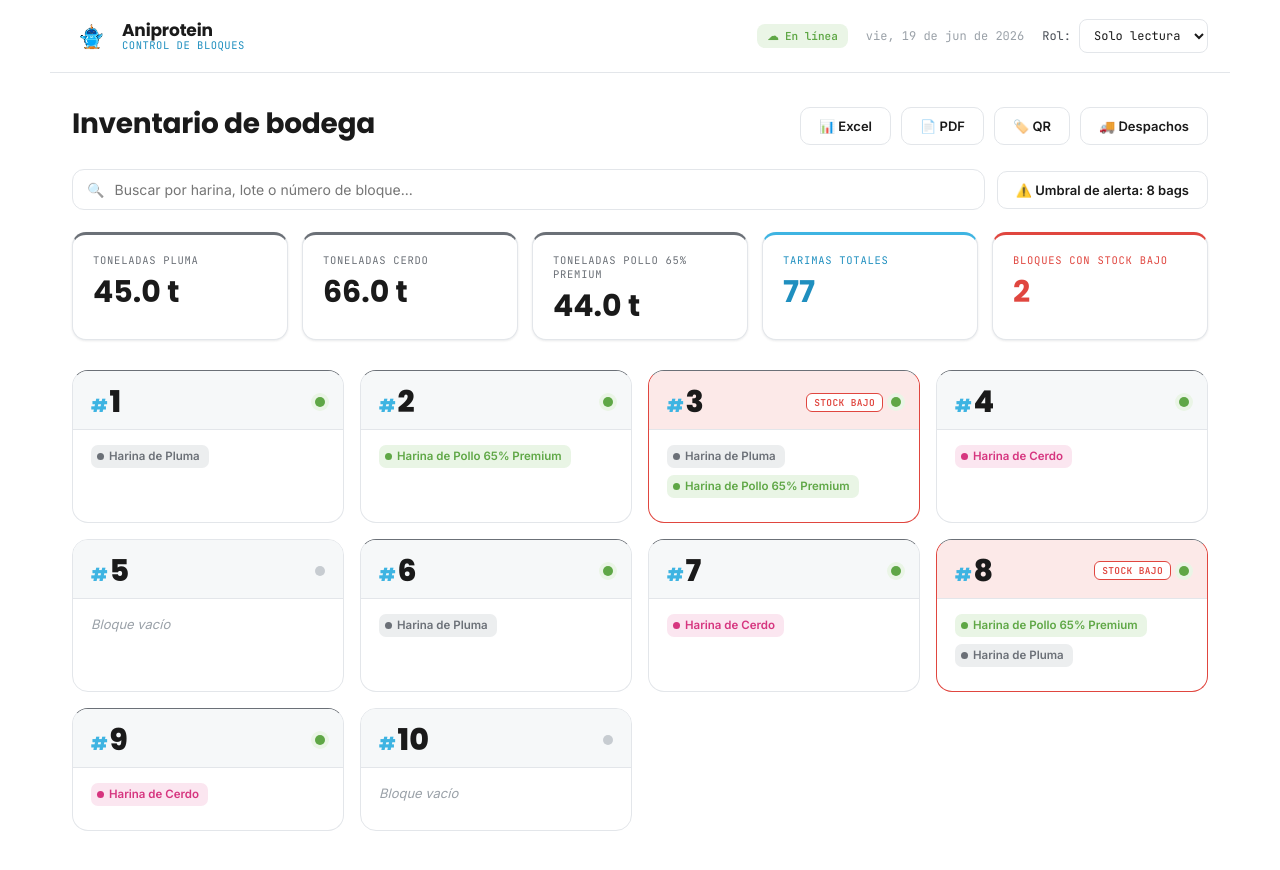
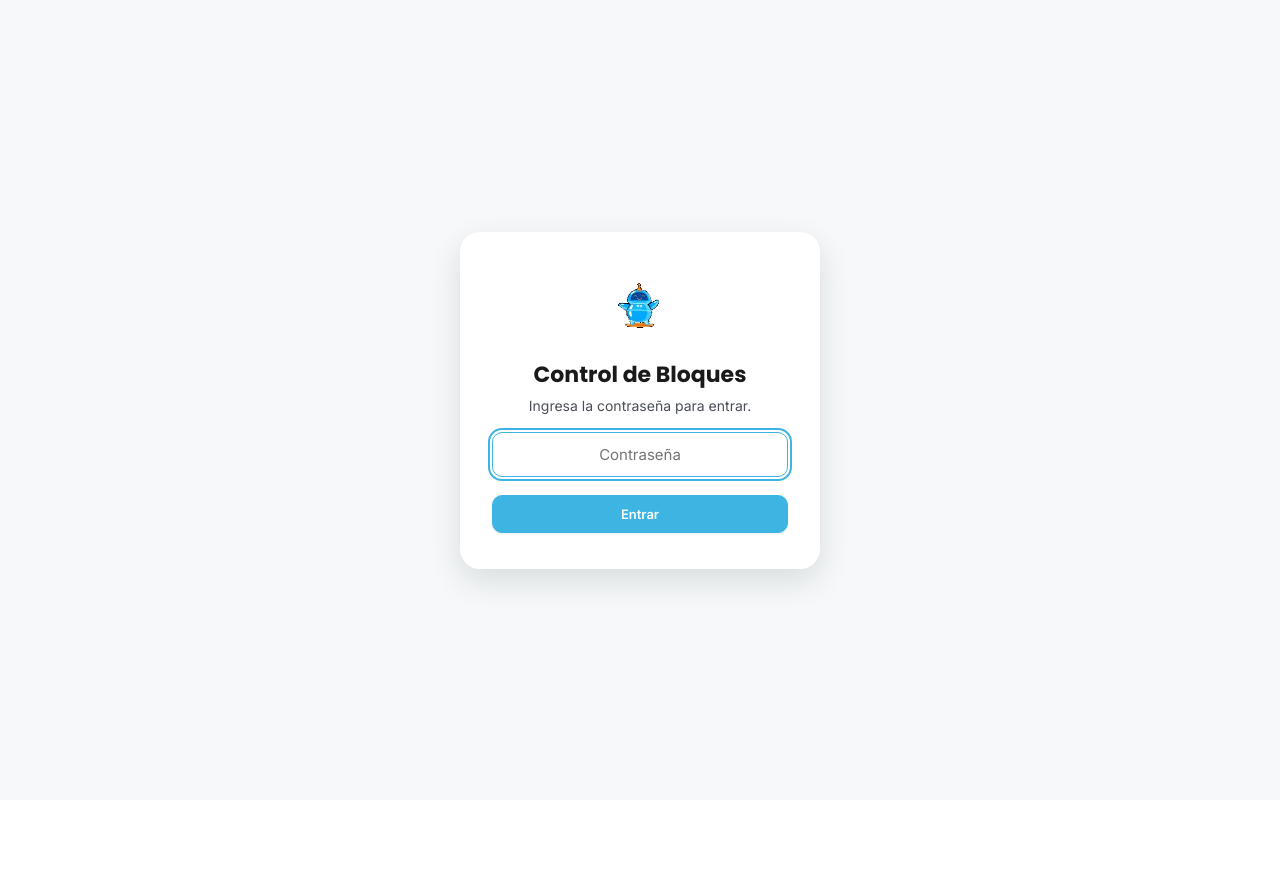
Before and after one commit to ehurtarte-afk/bodega-aniprotein, a React (Vite) app: page / in a window 1280 px wide. Shown: the top 870 px of the page. After the commit the page ends 800 px from the top, so only its background shows below. Built offline with nearby package versions, Linux system fonts and the light colour scheme; no server answers; the database is empty.

Commit message:
Agregar pantalla de entrada con contrasena general al sitio

```diff
--- a/src/App.jsx
+++ b/src/App.jsx
@@ -11,6 +11,24 @@ import { ROLE_PASSWORDS } from "./rolePasswords";
 import "./index.css";
 
 const UNLOCKED_KEY = "bodega_unlocked_roles";
+const SITE_UNLOCK_KEY = "bodega_site_unlocked";
+const SITE_PASSWORD = "Aniproteincedigt";
+
+function isSiteUnlocked() {
+  try {
+    return window.sessionStorage.getItem(SITE_UNLOCK_KEY) === "true";
+  } catch {
+    return false;
+  }
+}
+
+function markSiteUnlocked() {
+  try {
+    window.sessionStorage.setItem(SITE_UNLOCK_KEY, "true");
+  } catch {
+    // ignore
+  }
+}
 
 function getUnlockedRoles() {
   try {
@@ -154,12 +172,53 @@ function AppInner() {
   );
 }
 
+function SiteGate({ children }) {
+  const [unlocked, setUnlocked] = useState(isSiteUnlocked());
+  const [passwordInput, setPasswordInput] = useState("");
+  const [error, setError] = useState("");
+
+  if (unlocked) return children;
+
+  const handleSubmit = () => {
+    if (passwordInput === SITE_PASSWORD) {
+      markSiteUnlocked();
+      setUnlocked(true);
+    } else {
+      setError("Contraseña incorrecta");
+    }
+  };
+
+  return (
+    <div className="site-gate">
+      <div className="site-gate-card">
+        <img src={mascota} alt="Aniprotein" className="site-gate-mascot" />
+        <h2>Control de Bloques</h2>
+        <p>Ingresa la contraseña para entrar.</p>
+        <input
+          type="password"
+          autoFocus
+          value={passwordInput}
+          onChange={(e) => { setPasswordInput(e.target.value); setError(""); }}
+          onKeyDown={(e) => e.key === "Enter" && handleSubmit()}
+          placeholder="Contraseña"
+        />
+        {error && <span className="password-error">{error}</span>}
+        <button className="btn primary" style={{ width: "100%", justifyContent: "center", marginTop: 10 }} onClick={handleSubmit}>
+          Entrar
+        </button>
+      </div>
+    </div>
+  );
+}
+
 export default function App() {
   return (
     <ErrorBoundary>
-      <InventoryProvider>
-        <AppInner />
-      </InventoryProvider>
+      <SiteGate>
+        <InventoryProvider>
+          <AppInner />
+        </InventoryProvider>
+      </SiteGate>
     </ErrorBoundary>
   );
 }
--- a/src/index.css
+++ b/src/index.css
@@ -1035,6 +1035,63 @@ button { font-family: var(--font-body); }
 }
 
 
+/* ---------- Site gate (pantalla de entrada general) ---------- */
+
+.site-gate {
+  min-height: 100vh;
+  display: flex;
+  align-items: center;
+  justify-content: center;
+  background: var(--gray-bg);
+  padding: 20px;
+}
+
+.site-gate-card {
+  background: var(--white);
+  border-radius: 20px;
+  padding: 36px 32px;
+  max-width: 360px;
+  width: 100%;
+  text-align: center;
+  box-shadow: var(--shadow-lg);
+}
+
+.site-gate-mascot {
+  width: 72px;
+  height: 72px;
+  object-fit: contain;
+  margin-bottom: 14px;
+}
+
+.site-gate-card h2 {
+  margin: 0 0 6px;
+  font-family: var(--font-display);
+  font-size: 22px;
+  font-weight: 700;
+  color: var(--ink);
+}
+
+.site-gate-card p {
+  margin: 0 0 18px;
+  font-size: 14px;
+  color: var(--ink-soft);
+}
+
+.site-gate-card input {
+  width: 100%;
+  border: 1.5px solid var(--gray-line);
+  border-radius: 10px;
+  padding: 12px 14px;
+  font-size: 15px;
+  font-family: var(--font-body);
+  margin-bottom: 8px;
+  text-align: center;
+}
+
+.site-gate-card input:focus-visible { outline: 2px solid var(--blue); border-color: var(--blue); }
+
+
+
 /* ---------- Password modal ---------- */
 
 .password-overlay {
```
